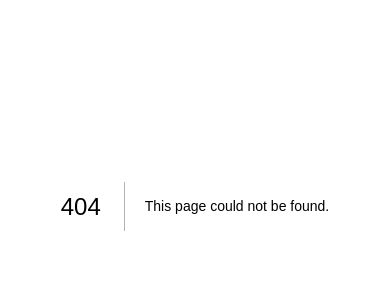
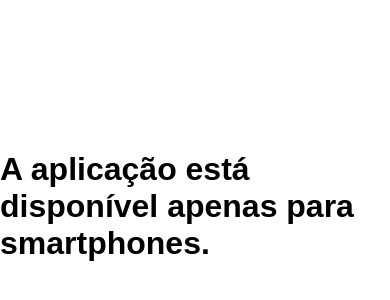
Before and after one commit to guiavelino/modal-link, a Next.js app: page /enable-only-mobile in a window 390 px wide. Before the commit this address had no page. Shown: the part 216-516 px from the top of the page. Built offline with nearby package versions, Linux system fonts and the light colour scheme.

Commit message:
feat: enable only mobile

```diff
--- /dev/null
+++ b/src/pages/enable-only-mobile/index.tsx
@@ -0,0 +1,10 @@
+import styles from './styles.module.scss';
+
+export default function EnableOnlyMobile() {
+
+  return (
+    <main className={styles.enableOnlyMobile}>
+      <h1>A aplicação está disponível apenas para smartphones.</h1>
+    </main>
+  )
+}
--- /dev/null
+++ b/src/pages/enable-only-mobile/styles.module.scss
@@ -0,0 +1,6 @@
+.enableOnlyMobile {
+    display: flex;
+    align-items: center;
+    justify-content: center;
+    height: 100vh;
+}
```
Also changed, not shown: src/middleware.ts (+7 -0 lines).
